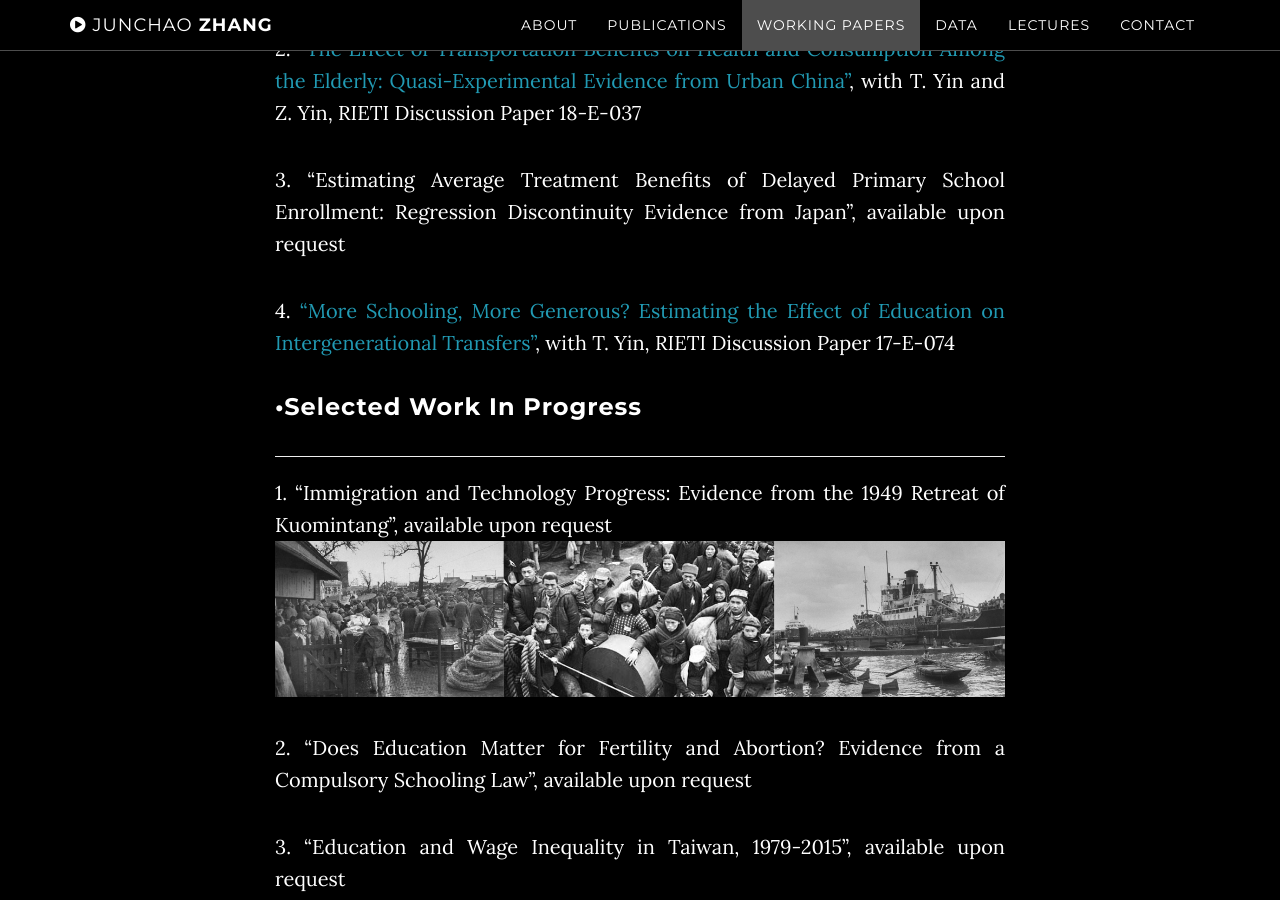
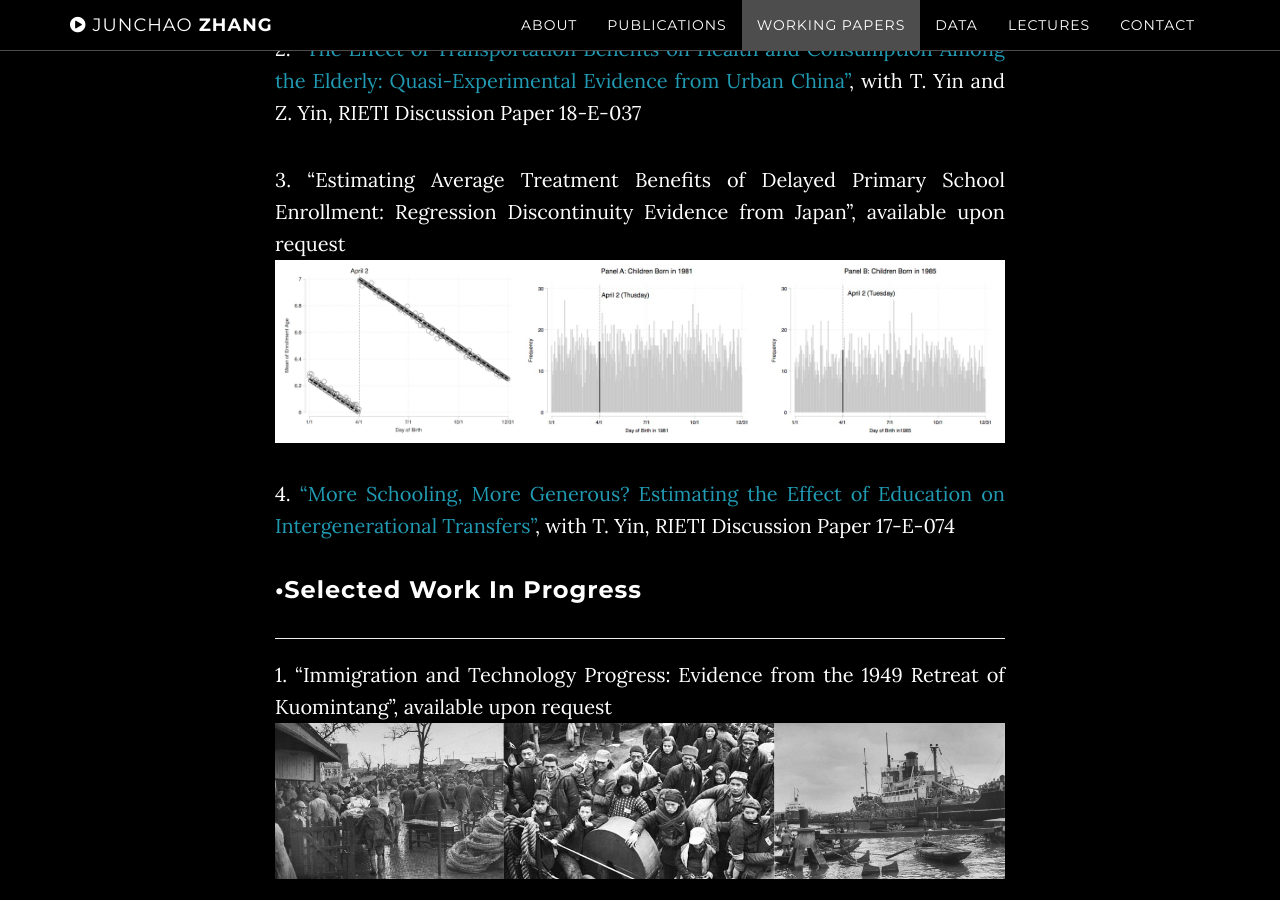
Before and after one commit to ztempest0218/ztempest0218.github.io, a Jekyll site: the page built from index.html, in a window 1280 px wide and 900 px high, scrolled down 2679 px. Built offline with Jekyll 4.4.1, drawn with Linux system fonts in a browser that asks for light colours.

Commit message:
Update workingpapers.html

```diff
--- a/_includes/workingpapers.html
+++ b/_includes/workingpapers.html
@@ -10,8 +10,9 @@
 
 <p>2. <a href="https://papers.ssrn.com/sol3/papers.cfm?abstract_id=3187788">“The Effect of Transportation Benefits on Health and Consumption Among the Elderly: Quasi-Experimental Evidence from Urban China”</a>, with T. Yin and Z. Yin, RIETI Discussion Paper 18-E-037</p>
 
-<p>3. “Estimating Average Treatment Benefits of Delayed Primary School Enrollment: Regression Discontinuity Evidence from Japan”, available upon request</p>
-
+<p>3. “Estimating Average Treatment Benefits of Delayed Primary School Enrollment: Regression Discontinuity Evidence from Japan”, available upon request<br />
+<img src="/img/enrollment.jpg" width=100%>
+</p>
 <p>4. <a href="https://papers.ssrn.com/sol3/papers.cfm?abstract_id=3150212">“More Schooling, More Generous? Estimating the Effect of Education on Intergenerational Transfers”</a>, with T. Yin, RIETI Discussion Paper 17-E-074</p>
 
 <h3 align="left">•Selected Work in Progress</h3>
```
